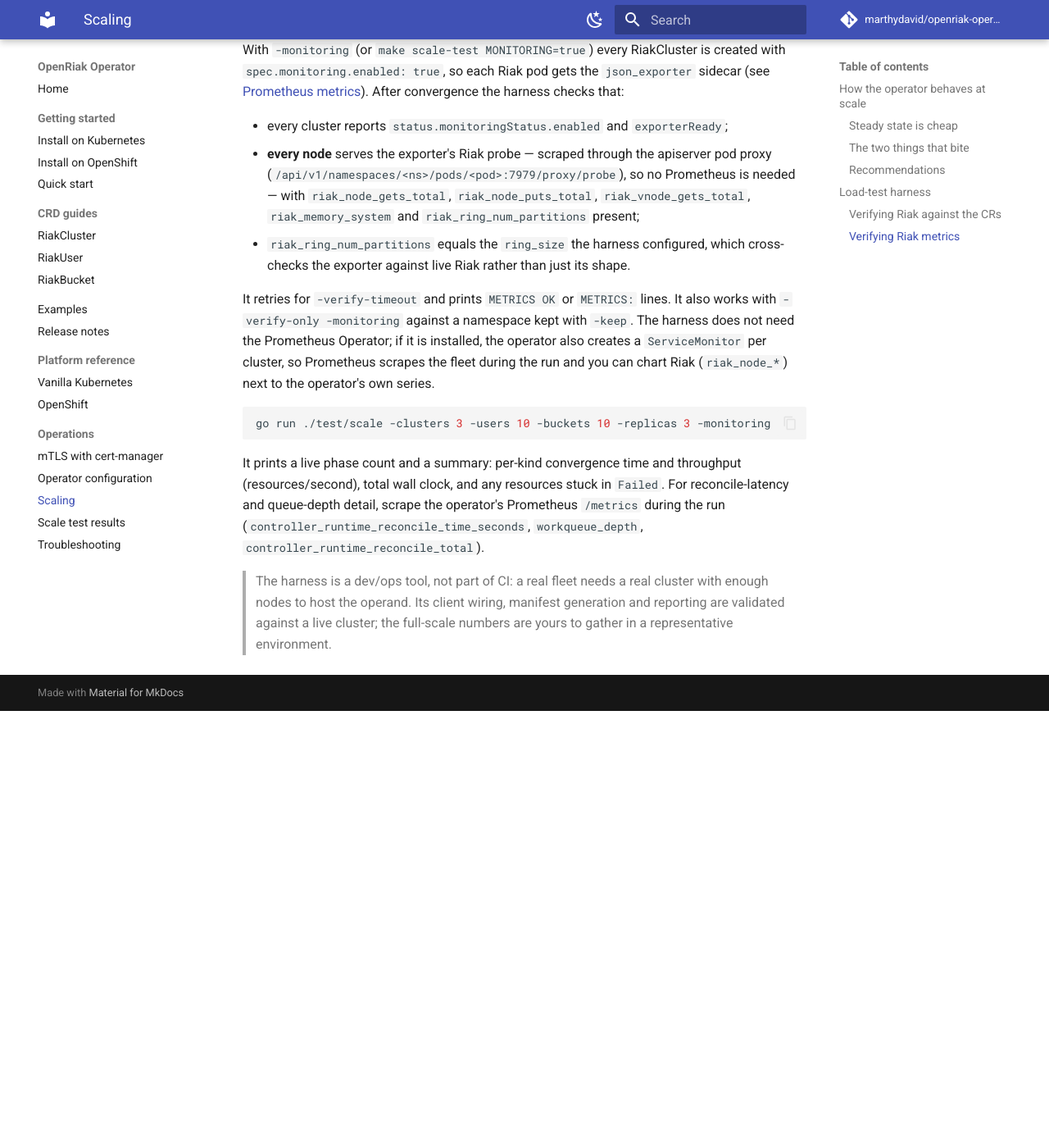
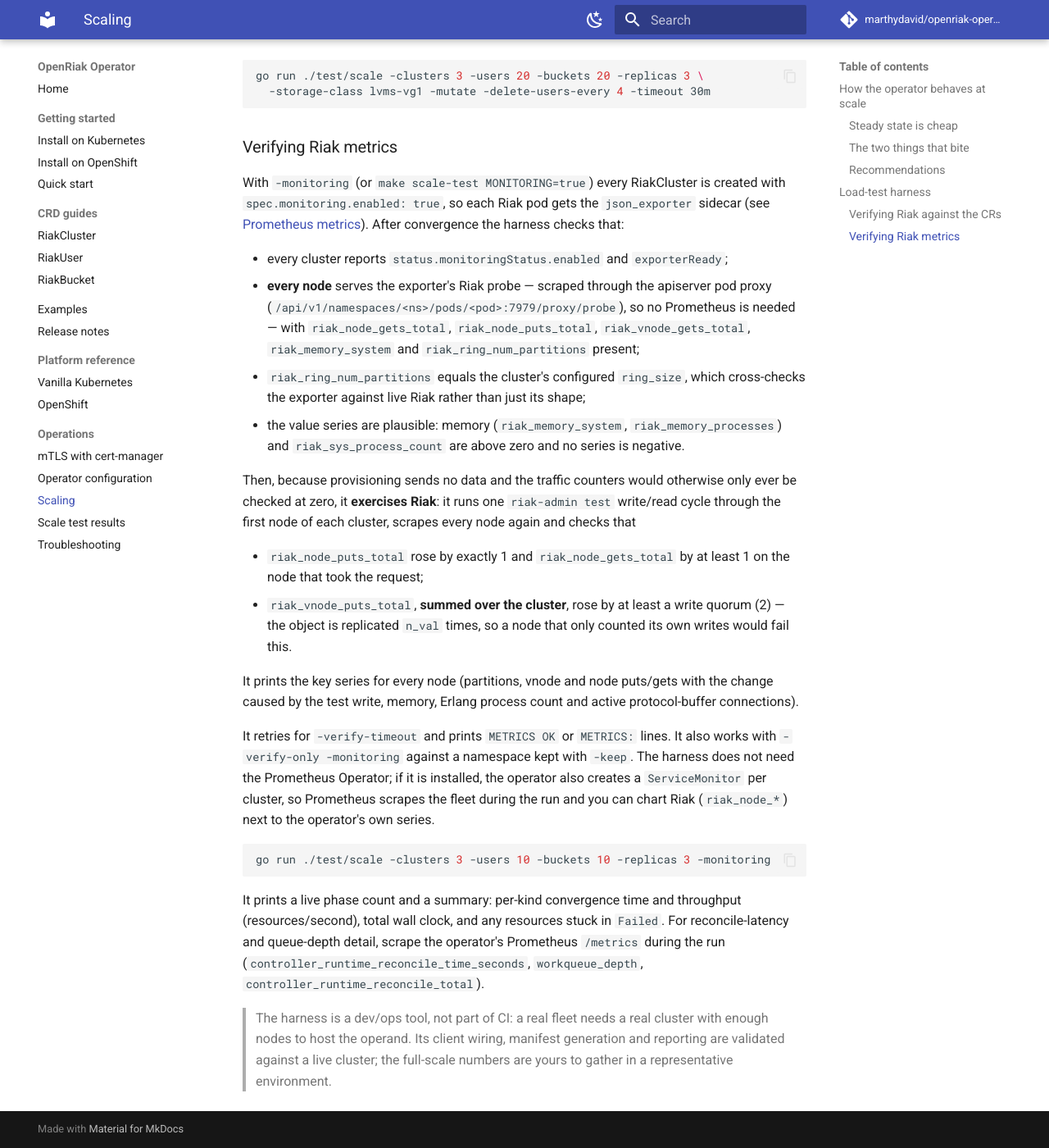
Before and after one commit to marthydavid/openriak-operator, an MkDocs documentation site: the page built from docs/scaling.md, in a window 1280 px wide and 1400 px high, scrolled down 3035 px. Shown: the whole window at 82% size. Built offline with MkDocs 1.6.1 and Material for MkDocs 9.7.7, drawn with Linux system fonts in a browser that asks for light colours; comment, search, counter and statistics services are not loaded; before the commit the page ends 3902 px from its top, so only the background shows below that; some of the changed text lies outside the part shown.

Commit message:
fix(operator): default memory limit 512Mi (request 128Mi); document metrics checks
With v0.0.9 the operator was OOMKilled in a loop at the old 128Mi limit while
resyncing 9 nodes / 60 users / 60 buckets (peak ~180Mi), stalling the fleet.

Co-Authored-By: Claude Sonnet 5.5 <noreply@anthropic.com>

```diff
--- a/docs/scaling.md
+++ b/docs/scaling.md
@@ -52,6 +52,13 @@ multi-node cluster to get real numbers before sizing anything.
 - **Give Riak nodes headroom** (`spec.resources`) — a single node idles around
   ~120 MB; size for your data and connection load, not for the provisioning
   path (which is light per op).
+- **Give the operator memory.** It caches the objects it watches, and a resync
+  after a restart briefly peaks well above steady state. In a 3-cluster / 9-node /
+  60-user / 60-bucket run the operator peaked around **180 MiB** just after a
+  restart, which is more than the old 128 MiB limit: it was `OOMKilled` in a loop
+  and the fleet stalled. The defaults are now a 512 MiB limit and a 128 MiB
+  request (manifest and Helm chart); keep the limit comfortably above what
+  `kubectl top pod` shows after a restart, and raise it for larger fleets.
 - **Provision gradually** where possible so serial reconciles keep up.
 - **Enable monitoring** (`spec.monitoring.enabled`) and watch the operator's
   `controller_runtime_reconcile_time_seconds` and `workqueue_depth` during
@@ -134,8 +141,26 @@ After convergence the harness checks that:
   so no Prometheus is needed — with `riak_node_gets_total`,
   `riak_node_puts_total`, `riak_vnode_gets_total`, `riak_memory_system` and
   `riak_ring_num_partitions` present;
-- `riak_ring_num_partitions` equals the `ring_size` the harness configured,
-  which cross-checks the exporter against live Riak rather than just its shape.
+- `riak_ring_num_partitions` equals the cluster's configured `ring_size`, which
+  cross-checks the exporter against live Riak rather than just its shape;
+- the value series are plausible: memory (`riak_memory_system`,
+  `riak_memory_processes`) and `riak_sys_process_count` are above zero and no
+  series is negative.
+
+Then, because provisioning sends no data and the traffic counters would
+otherwise only ever be checked at zero, it **exercises Riak**: it runs one
+`riak-admin test` write/read cycle through the first node of each cluster, scrapes
+every node again and checks that
+
+- `riak_node_puts_total` rose by exactly 1 and `riak_node_gets_total` by at
+  least 1 on the node that took the request;
+- `riak_vnode_puts_total`, **summed over the cluster**, rose by at least a write
+  quorum (2) — the object is replicated `n_val` times, so a node that only
+  counted its own writes would fail this.
+
+It prints the key series for every node (partitions, vnode and node puts/gets with
+the change caused by the test write, memory, Erlang process count and active
+protocol-buffer connections).
 
 It retries for `-verify-timeout` and prints `METRICS OK` or `METRICS:` lines.
 It also works with `-verify-only -monitoring` against a namespace kept with
```
Also changed, not shown: 2 other files.
